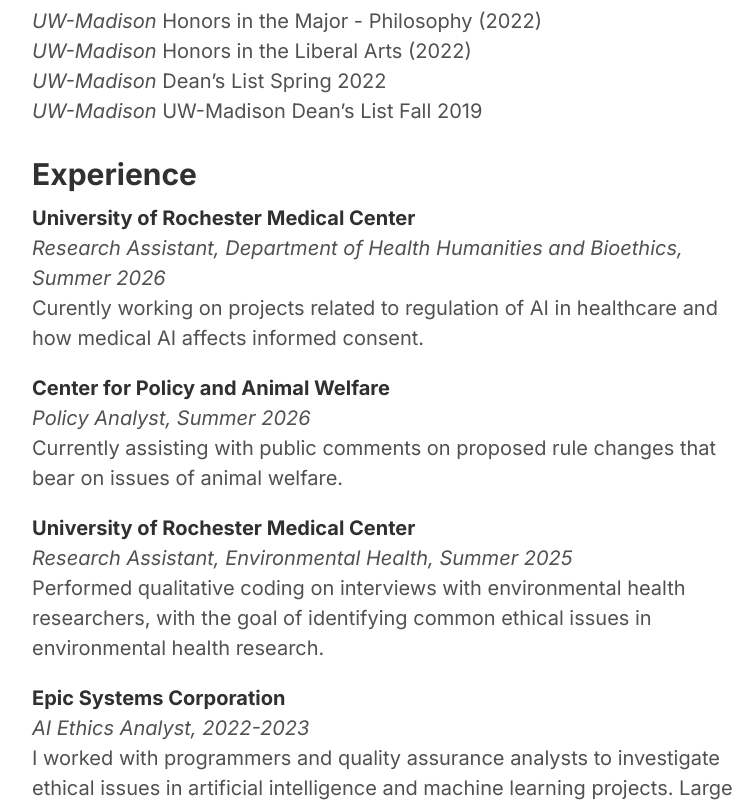
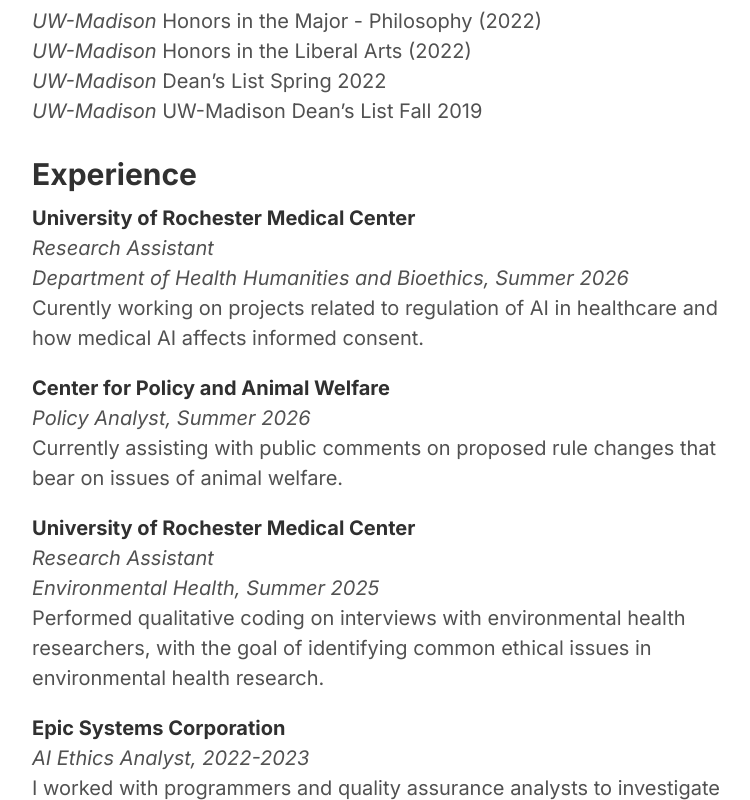
Before and after one commit to dedobbelaere/dedobbelaere.github.io, an Astro site: page /cv in a window 1280 px wide. Shown: the part 1474-2274 px from the top of the page, without its empty margins (428-1178 px from the left). Built offline with nearby package versions, Linux system fonts and the light colour scheme; Astro itself is replaced by a stand-in of ours.

Commit message:
Update cv.md

```diff
--- a/src/pages/cv.md
+++ b/src/pages/cv.md
@@ -28,7 +28,7 @@
 *A Mereological Middle-Ground: Mind-Dependence and Composite Objects*\
 &nbsp;&nbsp;&nbsp;&nbsp;&nbsp;&nbsp;&nbsp;&nbsp; 18th Annual Western Michigan University Graduate Conference (2025)
 
-*Comments on Akshan DeAlwis’ “Complexity and Knowledge with an Inferential Etiology”*\
+*Comments on Akshan DeAlwis’s “Complexity and Knowledge with an Inferential Etiology”*\
 &nbsp;&nbsp;&nbsp;&nbsp;&nbsp;&nbsp;&nbsp;&nbsp;  2024 University of Rochester Graduate Epistemology Conference
 
 ## Teaching
@@ -53,7 +53,8 @@
 ## Experience
 
 **University of Rochester Medical Center**\
-*Research Assistant, Department of Health Humanities and Bioethics, Summer 2026*\
+*Research Assistant*\
+*Department of Health Humanities and Bioethics, Summer 2026*\
 Curently working on projects related to regulation of AI in healthcare and how medical AI affects informed consent.
 
 **Center for Policy and Animal Welfare**\
@@ -61,7 +62,8 @@
 Currently assisting with public comments on proposed rule changes that bear on issues of animal welfare.
 
 **University of Rochester Medical Center**\
-*Research Assistant, Environmental Health, Summer 2025*\
+*Research Assistant*\
+*Environmental Health, Summer 2025*\
 Performed qualitative coding on interviews with environmental health researchers, with the goal of identifying common ethical issues in environmental health research.
 
 **Epic Systems Corporation**\
```
